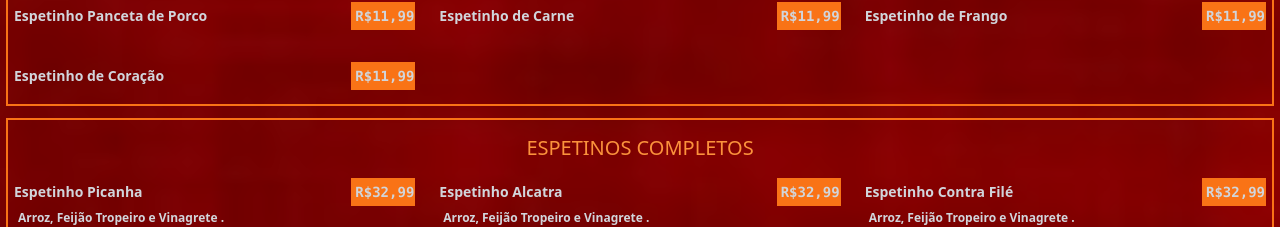
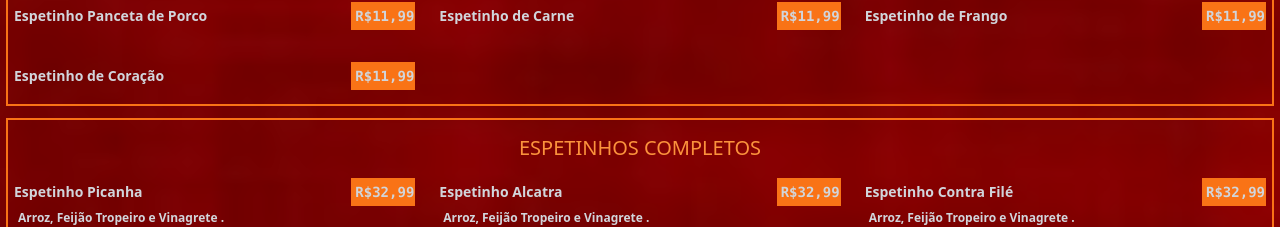
Before and after one commit to joaovitornara10/cardapio, a Next.js app: page / in a window 1280 px wide. Shown: the part 1833-2060 px from the top of the page. Built offline with nearby package versions, Linux system fonts and the light colour scheme.

Commit message:
Update db.js

```diff
--- a/src/db.js
+++ b/src/db.js
@@ -150,7 +150,7 @@ export const destaque = ([
     },
     {
     id: "32",
-    tate: "ESPETINOS COMPLETOS",
+    tate: "ESPETINHOS COMPLETOS",
     itens: [
         {
             id: "350",
```
